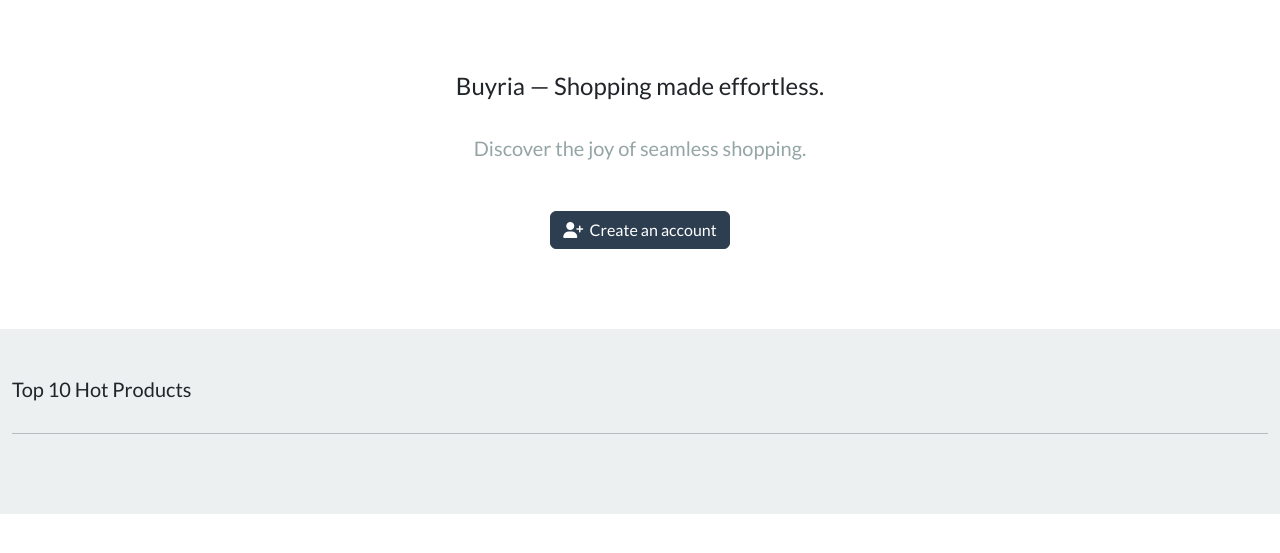
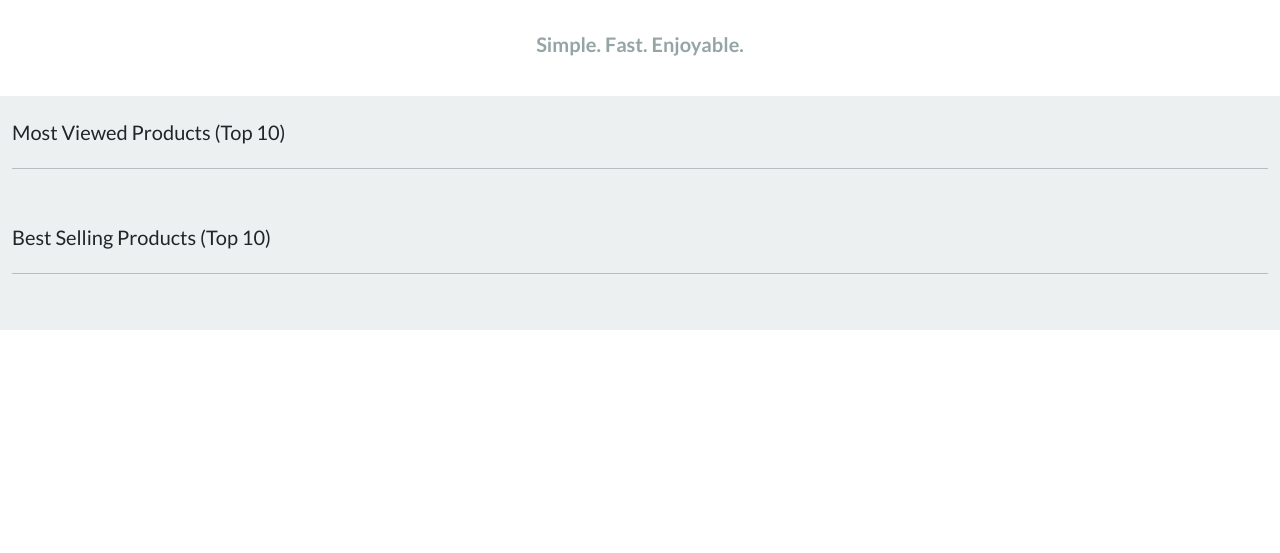
Before and after one commit to a02839164/ecommerce-django, a Django app: page / in a window 1280 px wide. Shown: the part 78-631 px from the top of the page. Run offline with Django 5.2, Linux system fonts and the light colour scheme; data that the repository does not hold is empty; parts of the project's set-up code (start-up, migrations or seed data) failed here and were passed over; some libraries are stand-ins or nearby versions.

Commit message:
feat: add best-selling products section and enhance homepage hero UI

```diff
--- a/analytics/services/hot_products.py
+++ b/analytics/services/hot_products.py
@@ -1,16 +1,54 @@
 from django.utils import timezone
 from datetime import timedelta
 from store.models import Product
-from django.db.models import Count
+from payment.models import OrderItem
+from django.db.models import Count, Sum
+from django.core.cache import cache
 
 
+def get_most_viewed_products(days, limit):
 
-def get_hot_products(days=7, limit=10):
-    since = timezone.now() - timedelta(days=days)
+    cache_key = f"hot_product:{days}:{limit}"
+    products = cache.get(cache_key)              #依照門牌號碼取得 QuerySet
+    if products is not None:
+        return products
 
-    return (
+
+    since = timezone.now() - timedelta(days)
+
+    products = list(
         Product.objects
         .filter(productview__viewed_at__gte=since)
         .annotate(total_views=Count('productview'))
-        .order_by('-total_views')
-    )[:limit]
+        .order_by('-total_views')[:limit]
+    )
+
+    cache.set(cache_key, products, 60 * 60 * 24)
+
+    return products
+
+
+def get_best_selling_products(days, limit):
+
+    cache_key = f"hot_sale:{days}:{limit}"
+    products = cache.get(cache_key)
+
+    if products :
+        return products
+
+
+    since = timezone.now() - timedelta(days)
+
+    qs = (OrderItem.objects
+          .filter(order__date_ordered__gte=since, order__payment_status="COMPLETED")
+          .values("product")
+          .annotate(total_sold=Sum("quantity"))
+          .order_by("-total_sold")[:limit]
+          )
+
+    product_ids = [item["product"]for item in qs]
+
+    products = list(Product.objects.filter(id__in=product_ids))
+    cache.set(cache_key, products , 60 * 60 * 24)
+
+    return products
--- a/store/templates/store/store.html
+++ b/store/templates/store/store.html
@@ -6,37 +6,47 @@
 {% block content %}
 
     <!-- Introduction section -->
-    <section class="py-4 text-center container">
-        <div class="row py-lg-5">
-            <div class="col-lg-6 col-md-8 mx-auto">
-                <h4>  Buyria — Shopping made effortless. </h4>
-                <br>
-                <p class="lead text-muted">
-                Discover the joy of seamless shopping.
-                </p>
-                <br>
-                <a href="{% url 'register' %}" class="btn btn-primary my-2"><i class="fa-solid fa-user-plus"></i>&nbsp; Create an account </a>
-            </div>
+    <section class="py-3 text-center container">
+        <div class="row py-lg-3">
+          <div class="col-lg-6 col-md-8 mx-auto">
+            <p class="h5 text-secondary fw-semibold mb-2">
+              Simple. Fast. Enjoyable.
+            </p>
+          </div>
         </div>
     </section>
-
    <!-- All products section -->
-
-    <div class="album py-5 bg-light">
+    <div class="album py-4 bg-light">
 
         <div class="container"style="max-width: 1800px;" >
 
-          <div class="pb-3 h5"> Top 10 Hot Products </div>
-
-
+          <div class="pb-2 h5"> Most Viewed Products (Top 10) </div>
           <hr>
-
           <br>
-
-
+          <div class="row row-cols-2 row-cols-sm-5 row-cols-xl-10-custom g-2">
+            {% for product in most_viewed_products %}
+            <div class="col">
+              <div class="card shadow-sm h-100 p-2" style="font-size: 0.8rem;">
+                <a href="{{ product.get_absolute_url }}"><img src="{{ product.thumbnail.url }}" class="img-fluid rounded" style="object-fit: contain; height: 150px;" alt="{{ product.title }}"></a>
+                <div class="card-body">
+                  <p class="card-text">
+                    <a class="text-info text-decoration-none" href="{{ product.get_absolute_url }}">{{product.title| capfirst}}</a>
+                  </p>
+                  <div class="d-flex justify-content-between align-items-center">
+                    <h5> $ {{ product.price }}</h5>
+                  </div>
+                </div>
+              </div>
+            </div>
+            {% endfor %}
+          </div>
+          <br>
+          <div class="pb-2 h5"> Best Selling Products (Top 10) </div>
+          <hr>
+          <br>
           <div class="row row-cols-2 row-cols-sm-5 row-cols-xl-10-custom g-2">
 
-            {% for product in hot_products %}
+            {% for product in best_selling_products %}
 
             <div class="col">
               <div class="card shadow-sm h-100 p-2" style="font-size: 0.8rem;">
@@ -50,12 +60,10 @@
                   </div>
                 </div>
               </div>
-
             </div>
-
-
             {% endfor %}
           </div>
+
           {% if recent_views.exists %}
           <br>
           <br>
--- a/store/views.py
+++ b/store/views.py
@@ -3,19 +3,21 @@ from . models import Category , Product
 from django.db.models import Q
 from django.core.paginator import Paginator
 from analytics.services.views_tracker import track_product_view
-from analytics.services.hot_products import get_hot_products
+from analytics.services.hot_products import get_most_viewed_products, get_best_selling_products
 from analytics.services.recent_product import get_recent_products
 
 def store(request):
 
     all_product = Product.objects.filter(is_fake=False)
-    hot_products = get_hot_products(days=7, limit=10)
+    most_viewed_products = get_most_viewed_products(days=7, limit=10)
+    best_selling_products = get_best_selling_products(days=30, limit=10)
     recent_views = get_recent_products(request, limit=10)
 
     context = {
         'all_product':all_product,
-        'hot_products': hot_products,
-        'recent_views':recent_views
+        'most_viewed_products': most_viewed_products,
+        'recent_views':recent_views,
+        'best_selling_products':best_selling_products
     }
 
     return render(request, 'store/store.html', context)
```
